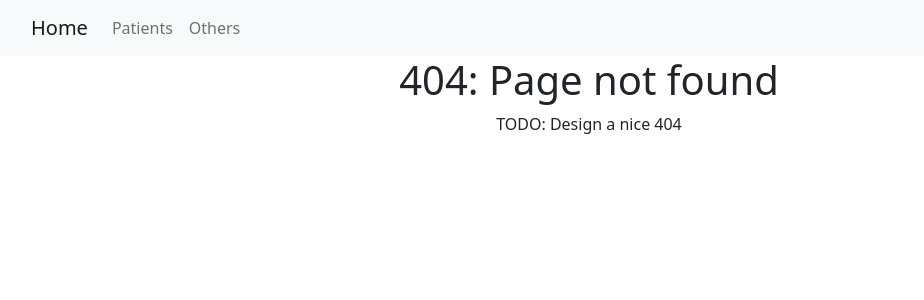
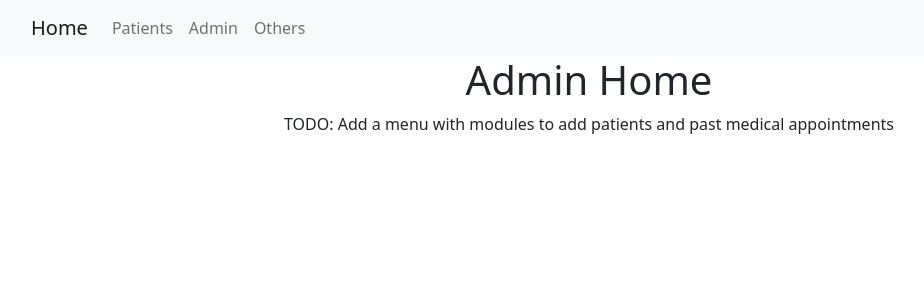
Before and after one commit to ricardoauribe/medrecords-frontend, a React (Create React App) app: page /admin in a window 1280 px wide. Before the commit this address had no page. Shown: the top 300 px of the page, without its empty margins (51-975 px from the left). Built offline with nearby package versions, Linux system fonts and the light colour scheme.

Commit message:
Admin page scaffold

```diff
--- a/src/App.js
+++ b/src/App.js
@@ -4,6 +4,7 @@ import NavBar from './NavBar';
 import Home from './pages/Home';
 import Patients from './pages/Patients';
 import History from './pages/History';
+import Admin from './pages/Admin';
 import Others from './pages/Others';
 import NotFoundPage from './pages/NotFoundPage';
 
@@ -17,6 +18,7 @@ function App() {
             <Route path="/" component={Home} exact />
             <Route path="/patients" component={Patients} exact/>
             <Route path="/patients/history/:id" component={History} />
+            <Route path="/admin" component={Admin} />
             <Route path="/others" component={Others} />
             <Route component={NotFoundPage} />
           </Switch>
--- a/src/NavBar.js
+++ b/src/NavBar.js
@@ -8,6 +8,7 @@ const NavBar = () => (
         <Navbar.Brand href="/">Home</Navbar.Brand>
         <Nav className="me-auto">
           <Nav.Link href="/patients">Patients</Nav.Link>
+          <Nav.Link href="/admin">Admin</Nav.Link>
           <Nav.Link href="/others">Others</Nav.Link>
         </Nav>
       </Container>
--- /dev/null
+++ b/src/pages/Admin.js
@@ -0,0 +1,12 @@
+import React from "react";
+
+const Admin = () => {
+  return(
+    <>
+      <h1>Admin Home</h1>
+      <p>TODO: Add a menu with modules to add patients and past medical appointments</p>
+    </>
+  )
+};
+
+export default Admin;
```
